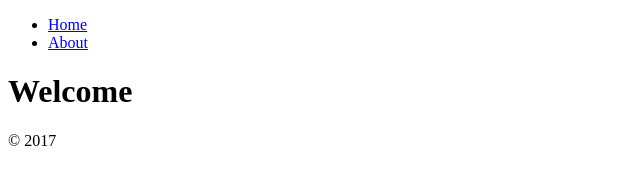
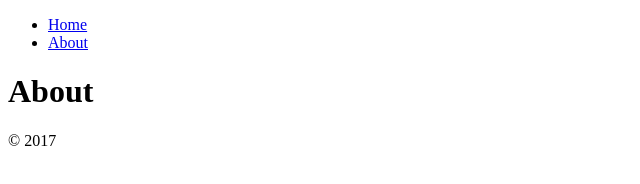
Before and after one commit to iddakalala/my-app, a plain HTML site: page about.html in a window 1280 px wide. Shown: the whole page, without its empty margins (0-640 px from the left). Drawn offline with Linux system fonts and the light colour scheme.

Commit message:
Fix nav link and change about header

```diff
--- a/about.html
+++ b/about.html
@@ -8,10 +8,10 @@
 	<nav>
 	<ul>
 		<li><a href="/">Home</a></li>
-		<li><a href="/about">About</a></li>
+		<li><a href="/about.html">About</a></li>
 	</ul>
 	</nav>
-	<h1>Welcome</h1>
+	<h1>About</h1>
 </header>
 <footer>
 	&copy; 2017
```
Also changed, not shown: index.html (+1 -1 lines).
